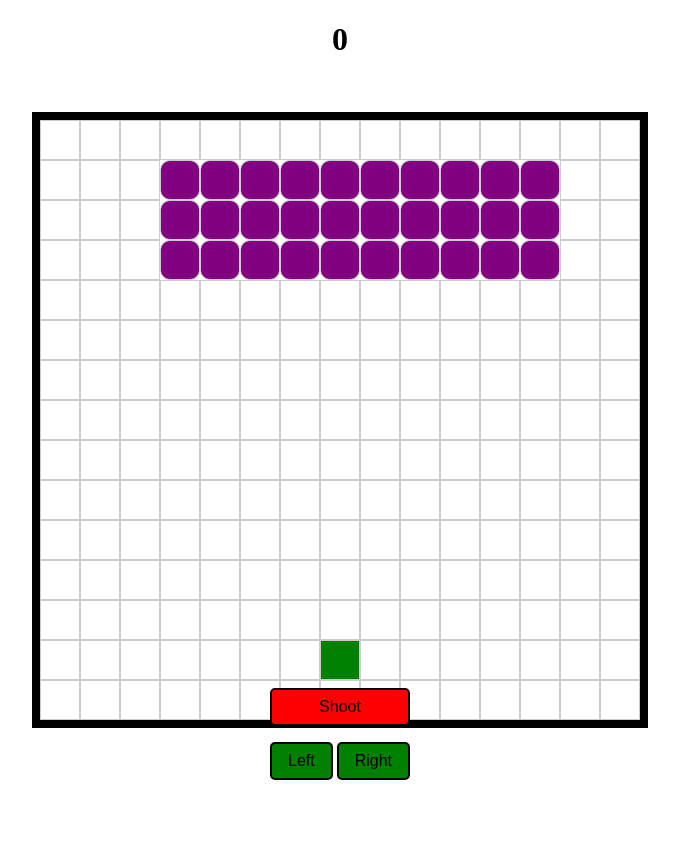
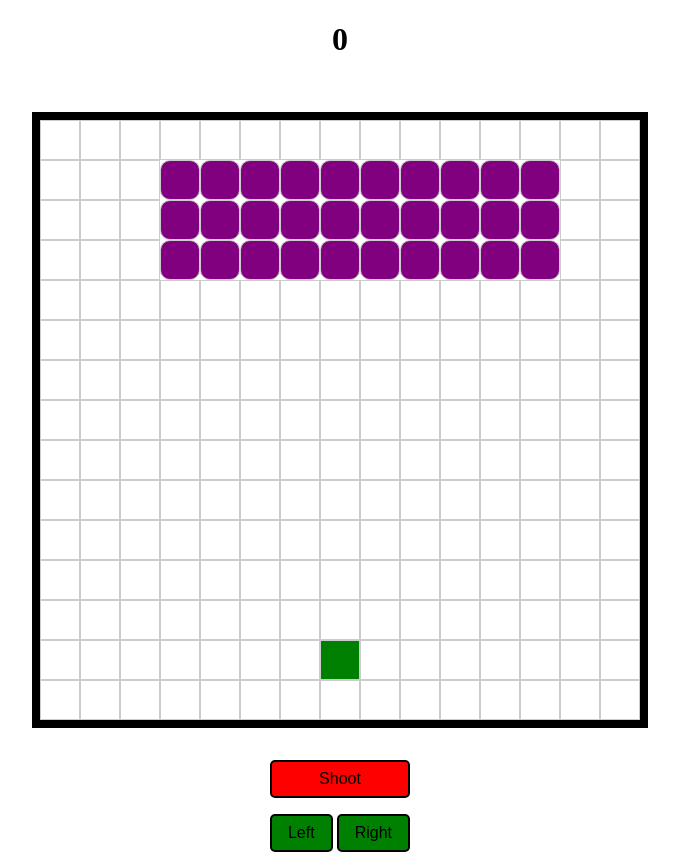
Before and after one commit to LewisHendy2605/SpaceInvaders-JS, a plain HTML site: page index.html in a window 1280 px wide. Shown: the whole page, without its empty margins (300-979 px from the left). Before the commit the page ends 800 px from the top, so only its background shows below. Drawn offline with Linux system fonts and the light colour scheme.

Commit message:
Got control button to actually stop moving when dispaly size changes

```diff
--- a/style.css
+++ b/style.css
@@ -46,10 +46,6 @@ body {
 }
 
 .controls {
-  position: fixed;
-  bottom: 20px;
-  left: 50%;
-  transform: translateX(-50%);
   display: flex;
   flex-direction: column;
   gap: 1rem;
```
